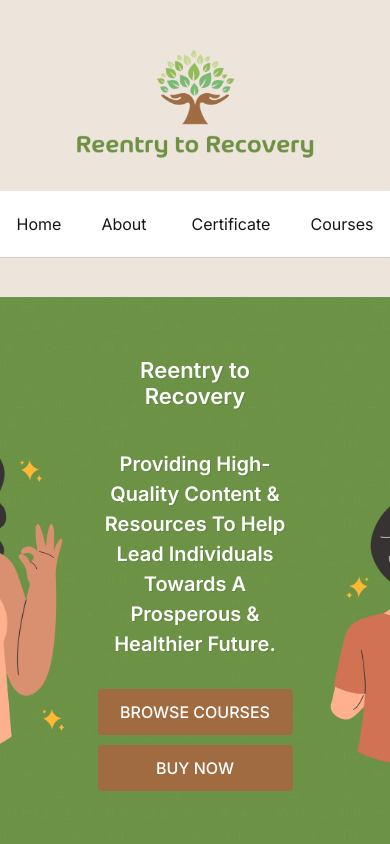
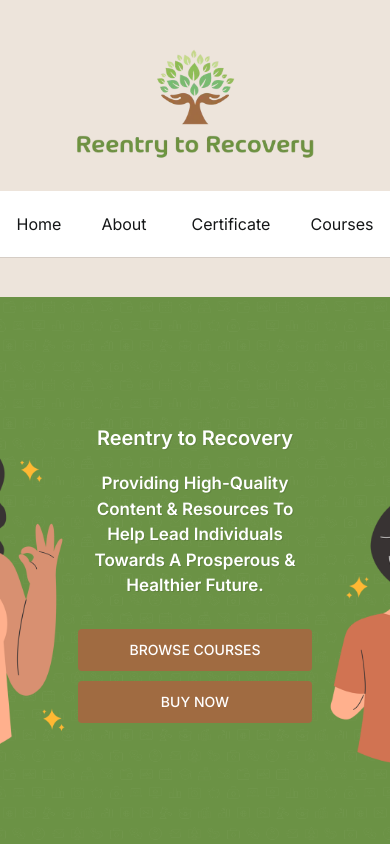
Before and after one commit to Reentry-To-Recovery/r2r-frontend, a React (Create React App) app: page / in a window 390 px wide. Shown: the top 844 px of the page. Built offline with nearby package versions, Linux system fonts and the light colour scheme.

Commit message:
fixed responsiveness on header

```diff
--- a/src/style.css
+++ b/src/style.css
@@ -138,9 +138,19 @@ ul.drop-down.show {
 
 /* header banner */
 .banner.header {
+  animation: fade-in 0.8s;
   background-color: var(--main-color);
   /* min-height: calc(100vw / 2); */
   min-height: calc(100vh - 122px);
+}
+
+@keyframes fade-in {
+  from {
+    opacity: 0;
+  }
+  to {
+    opacity: 100;
+  }
 }
 
 @media only screen and (max-width: 768px) {
@@ -163,6 +173,7 @@ ul.drop-down.show {
 
 /* tagline */
 .tagline {
+  animation: move-up 0.8s;
   color: var(--white);
   text-align: center;
   text-shadow: 1px 1px 0 rgba(0, 0, 0, 0.1);
@@ -170,9 +181,18 @@ ul.drop-down.show {
   width: 50vw;
 }
 
+@keyframes move-up {
+  from {
+    margin-top: 100px;
+  }
+  to {
+    margin-top: 0;
+  }
+}
+
 .tagline h1 {
   font-size: 5.5rem;
-  margin-bottom: 40px;
+  margin-bottom: 35px;
 }
 
 .tagline h2 {
@@ -181,12 +201,16 @@ ul.drop-down.show {
 }
 
 @media only screen and (max-width: 1180px) {
+  .tagline {
+    width: 60vw;
+  }
+
   .tagline h1 {
     font-size: 5rem;
   }
 }
 
-@media only screen and (max-width: 990px) {
+@media only screen and (max-width: 885px) {
   .tagline h1 {
     font-size: 4.5rem;
   }
@@ -196,31 +220,33 @@ ul.drop-down.show {
   }
 }
 
-@media only screen and (max-width: 885px) {
+@media only screen and (max-width: 788px) {
   .tagline h1 {
     font-size: 4rem;
-  }
-
-  .tagline h2 {
-    font-size: 2rem;
+    margin-bottom: 30px;
   }
 }
 
-@media only screen and (max-width: 788px) {
+@media only screen and (max-width: 690px) {
   .tagline h1 {
     font-size: 3.5rem;
   }
 }
 
-@media only screen and (max-width: 690px) {
+@media only screen and (max-width: 580px) {
   .tagline h1 {
-    font-size: 3rem;
+    font-size: 3.3rem;
   }
 }
 
-@media only screen and (max-width: 580px) {
+@media only screen and (max-width: 550px) {
   .tagline h1 {
-    font-size: 2.2rem;
+    font-size: 2rem;
+    margin-bottom: 20px;
+  }
+
+  .tagline h2 {
+    font-size: 1.7rem;
   }
 }
 
@@ -251,6 +277,13 @@ ul.drop-down.show {
 @media only screen and (max-width: 670px) {
   .tagline-buttons button {
     padding: 10px 18px;
+  }
+}
+
+@media only screen and (max-width: 550px) {
+  .tagline-buttons button {
+    font-size: 1.4rem;
+    padding: 8px 18px;
   }
 }
 
```
